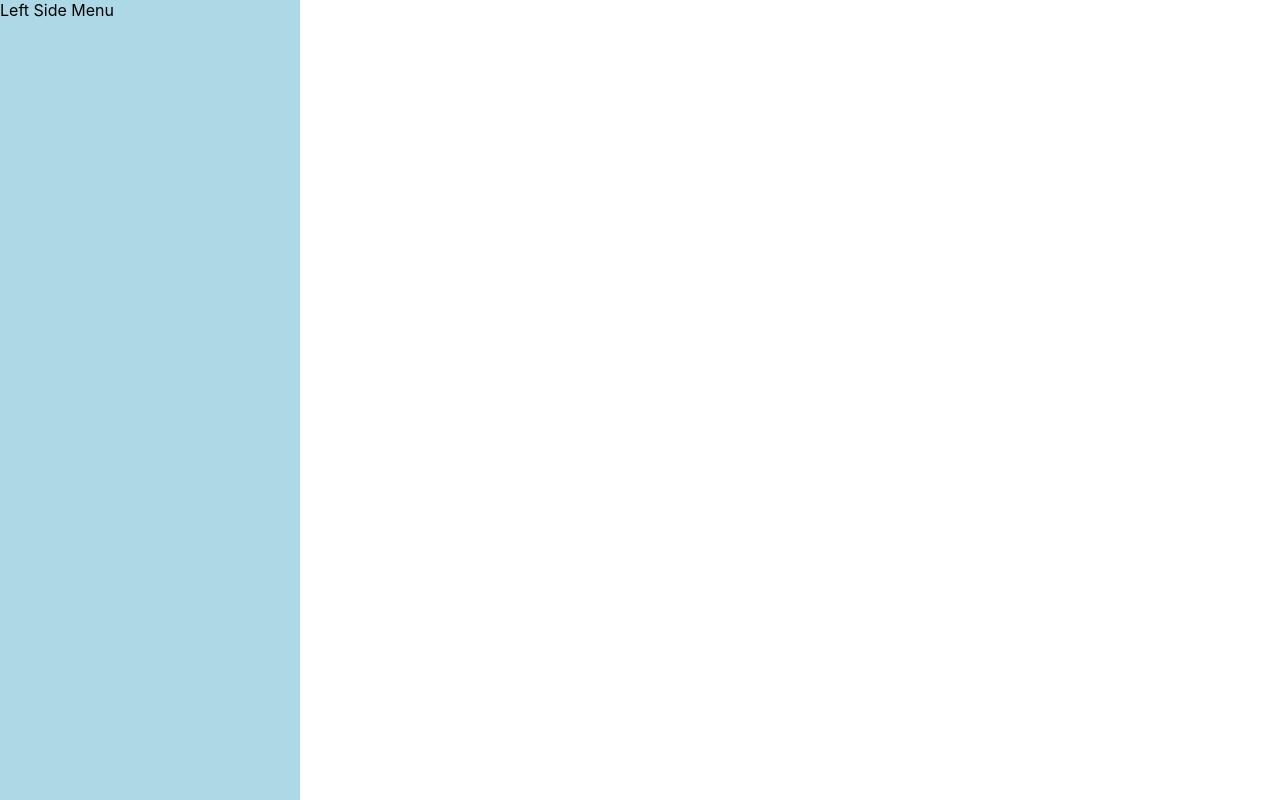
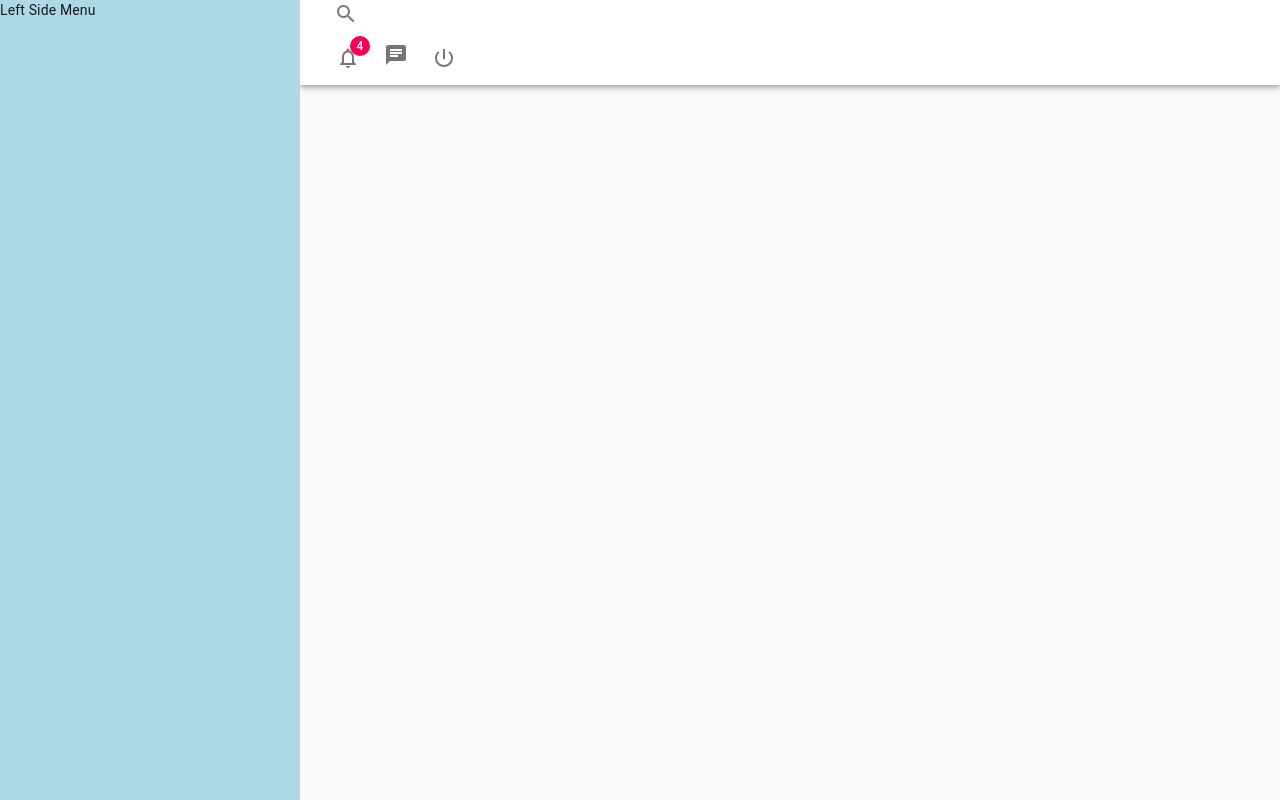
Before and after one commit to VijayKrishnaIT/React-App, a React (Create React App) app: page / in a window 1280 px wide. Built offline with nearby package versions, Linux system fonts and the light colour scheme.

Commit message:
header component created

```diff
--- a/src/App/App.js
+++ b/src/App/App.js
@@ -1,10 +1,24 @@
 import React from "react";
 import SideMenu from "../components/SideMenu";
+import Header from "../components/Header";
+import { CssBaseline, makeStyles } from "@material-ui/core";
+
+const useStyles = makeStyles({
+  appMain: {
+    paddingLeft: "300px",
+    width: "100%",
+  },
+});
 
 function App() {
+  const classes = useStyles();
   return (
     <React.Fragment>
       <SideMenu />
+      <div className={classes.appMain}>
+        <Header />
+      </div>
+      <CssBaseline />
     </React.Fragment>
   );
 }
--- /dev/null
+++ b/src/components/Header.js
@@ -0,0 +1,74 @@
+import {
+  AppBar,
+  Grid,
+  Toolbar,
+  InputBase,
+  IconButton,
+  Badge,
+} from "@material-ui/core";
+import React from "react";
+import SearchIcon from "@material-ui/icons/Search";
+import ChatIcon from "@material-ui/icons/Chat";
+import PowerSettingsNewIcon from "@material-ui/icons/PowerSettingsNew";
+import NotificationsNoneIcon from "@material-ui/icons/NotificationsNone";
+import { makeStyles } from "@material-ui/core";
+
+const useStyles = makeStyles({
+  root: {
+    backgroundColor: "#fff",
+  },
+  searchItem: {
+    fontSize: "0.8rem",
+    padding: "0px 10px",
+    opacity: "0.6",
+    "&:hover": {
+      backgroundColor: "lightgrey",
+    },
+    "&.MuiSvgIcon-fontSizeSmall": {
+      marginRight: "30px",
+    },
+    btnRoot: {
+      backgroundColor: "green",
+    },
+    btnlabel: {
+      backgroundColor: "pink",
+    },
+  },
+});
+
+function Header() {
+  const classes = useStyles();
+  return (
+    <AppBar className={classes.root} position="static">
+      <Toolbar>
+        <Grid Container alignItems="center">
+          <Grid>
+            <InputBase
+              startAdornment={<SearchIcon />}
+              className={classes.searchItem}
+            />
+          </Grid>
+          <Grid item sm={true}>
+            <IconButton
+              classes={{ root: classes.btnRoot, label: classes.btnlabel }}
+            >
+              <Badge badgeContent={4} color="secondary">
+                <NotificationsNoneIcon />
+              </Badge>
+            </IconButton>
+            <IconButton>
+              <badgeContent color="primary">
+                <ChatIcon />
+              </badgeContent>
+            </IconButton>
+            <IconButton>
+              <PowerSettingsNewIcon />
+            </IconButton>
+          </Grid>
+        </Grid>
+      </Toolbar>
+    </AppBar>
+  );
+}
+
+export default Header;
```
Also changed, not shown: ReactArchitecture.jpg (added), 1 other file (tests, documents, lock files or other folders).
